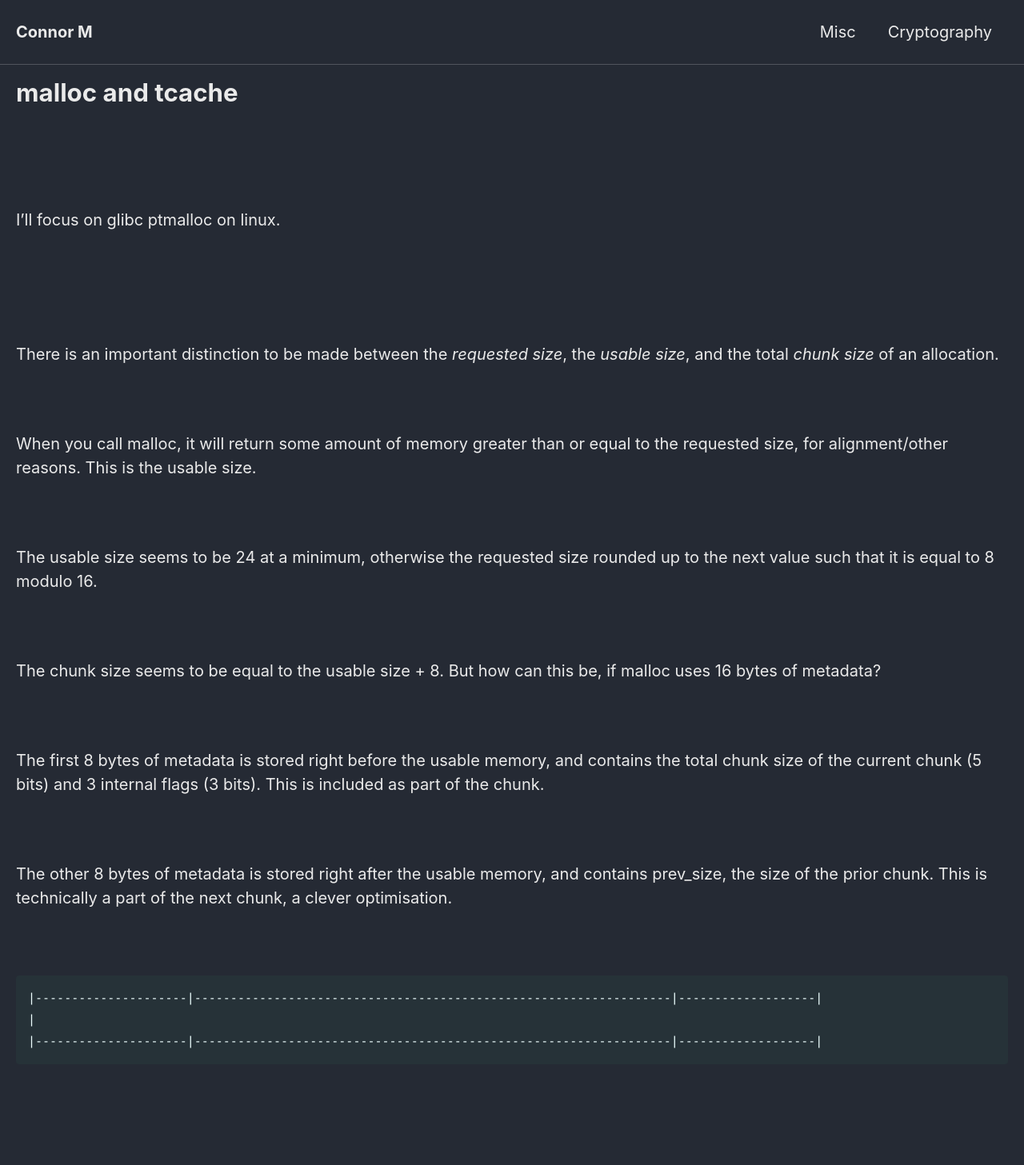
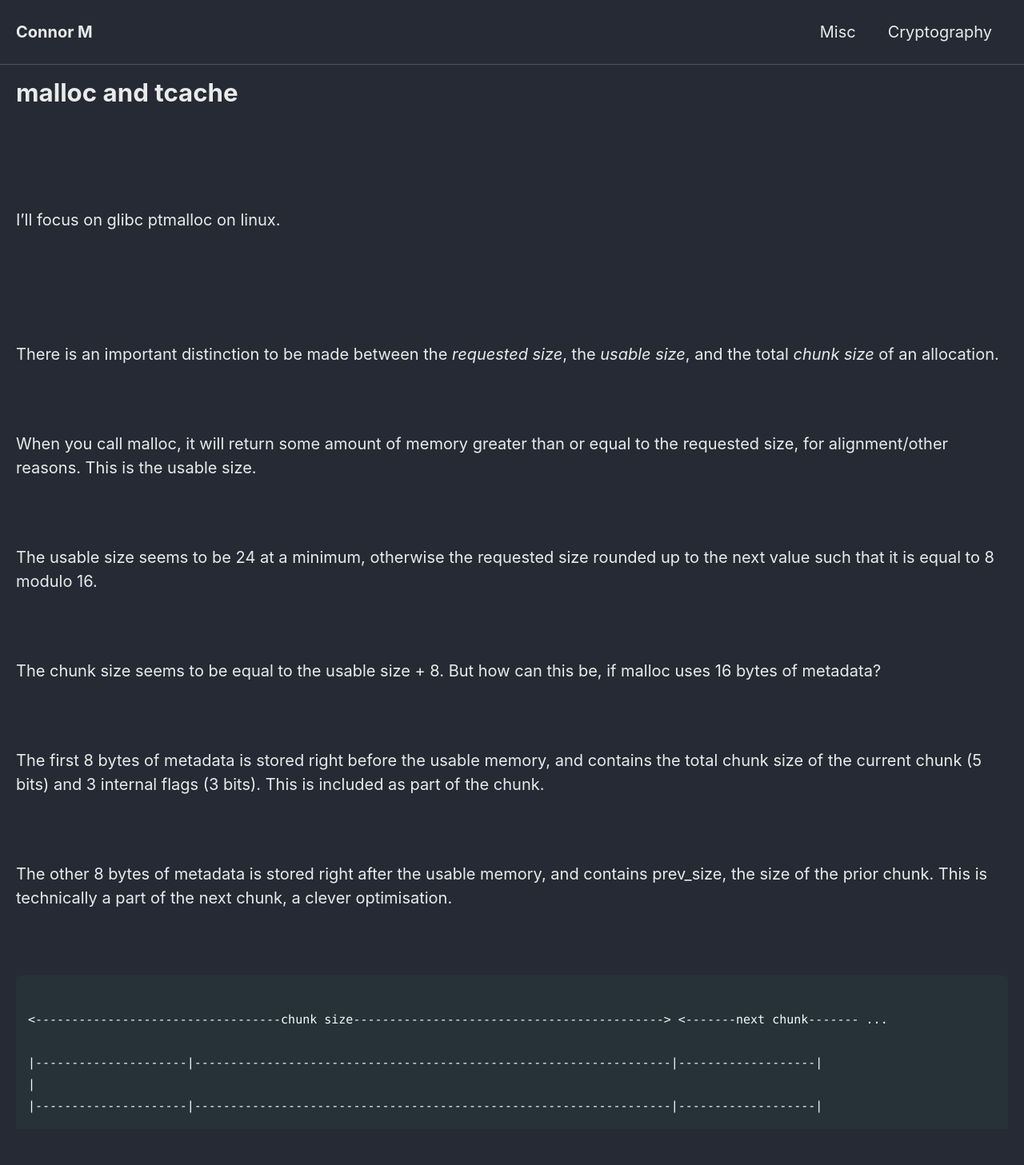
Before and after one commit to Connor-McCartney/Connor-McCartney.github.io, a Jekyll site: the page built from _pages/misc/malloc-and-tcache.md, in a window 1280 px wide. Shown: the whole page at 80% size. Built offline with Jekyll 4.4.1, drawn with Linux system fonts in a browser that asks for light colours; cached includes are drawn as plain includes; before the commit the page ends 1376 px from its top, so only the background shows below that.

Commit message:
Update malloc-and-tcache.md

````diff
--- a/_pages/misc/malloc-and-tcache.md
+++ b/_pages/misc/malloc-and-tcache.md
@@ -44,6 +44,9 @@ The other 8 bytes of metadata is stored right after the usable memory, and conta
 
 
 ```
+
+<----------------------------------chunk size-------------------------------------------> <-------next chunk------- ...
+
 |---------------------|------------------------------------------------------------------|-------------------|
 |
 |---------------------|------------------------------------------------------------------|-------------------|
````
